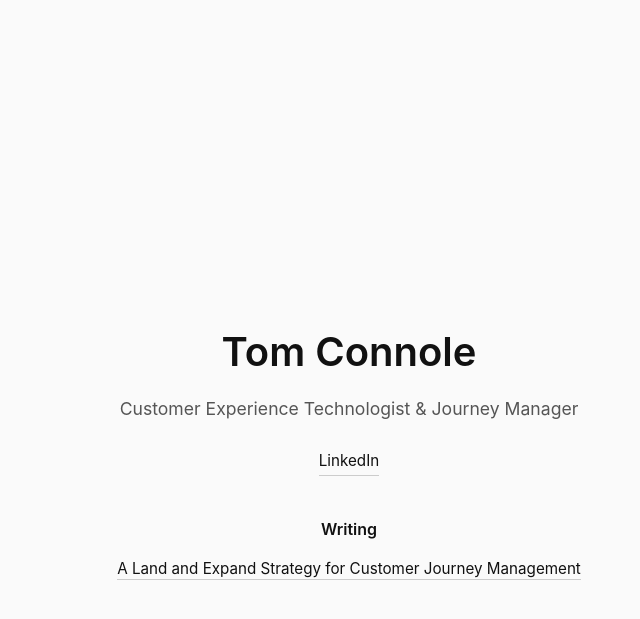
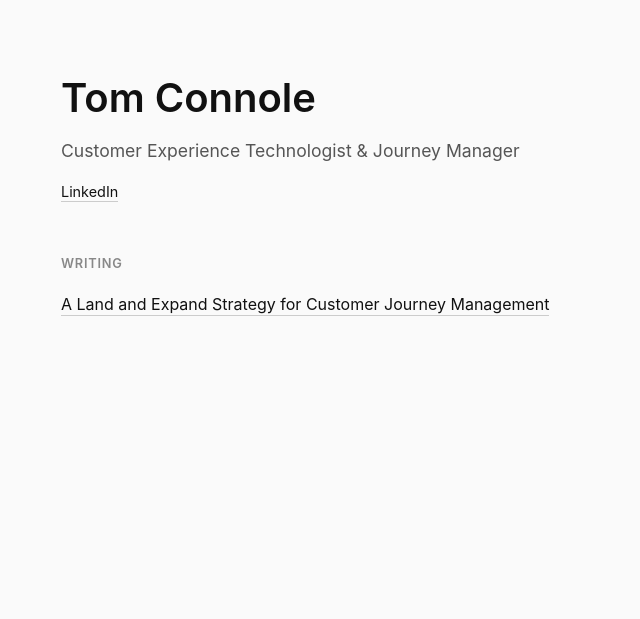
Before and after one commit to tomcnle/tomcnle, a Jekyll site: the page built from index.html, in a window 1280 px wide. Shown: the top 619 px of the page, without its empty margins (291-931 px from the left). Built offline with Jekyll 4.4.1, drawn with Linux system fonts in a browser that asks for light colours.

Commit message:
Restyle homepage as left-aligned index with header
Co-Authored-By: Claude Opus 4.6 <noreply@anthropic.com>

```diff
--- a/index.html
+++ b/index.html
@@ -2,62 +2,64 @@
 layout: default
 title: Tom Connole
 extra_style: |
-  body {
-    display: flex;
-    align-items: center;
-    justify-content: center;
+  main {
+    max-width: 640px;
+    margin: 0 auto;
+    padding: 4rem 2rem;
   }
-  main {
-    text-align: center;
-    padding: 2rem;
+  header {
+    margin-bottom: 3rem;
   }
   h1 {
     font-size: 2.5rem;
     font-weight: 600;
-    margin-bottom: 0.5rem;
+    margin-bottom: 0.25rem;
   }
   .tagline {
     font-size: 1.1rem;
     color: #555;
-    margin-bottom: 1.5rem;
-  }
-  .links {
-    display: flex;
-    gap: 1.5rem;
-    justify-content: center;
+    margin-bottom: 0.75rem;
   }
   .links a {
-    font-size: 0.95rem;
+    font-size: 0.9rem;
   }
-  .posts {
-    margin-top: 2.5rem;
-    text-align: left;
-    max-width: 480px;
+  h2 {
+    font-size: 0.8rem;
+    font-weight: 600;
+    text-transform: uppercase;
+    letter-spacing: 0.06em;
+    color: #888;
+    margin-bottom: 1rem;
   }
-  .posts h2 {
+  .post-list {
+    list-style: none;
+    padding: 0;
+  }
+  .post-list li {
+    margin-bottom: 0.75rem;
+  }
+  .post-list a {
     font-size: 1rem;
-    font-weight: 600;
-    margin-bottom: 0.75rem;
-    text-align: center;
-  }
-  .posts a {
-    font-size: 0.95rem;
   }
 ---
 
 <main>
+  <header>
     <h1>Tom Connole</h1>
     <p class="tagline">Customer Experience Technologist & Journey Manager</p>
     <div class="links">
       <a href="https://www.linkedin.com/in/tomconnole/">LinkedIn</a>
     </div>
+  </header>
 
   {% if site.posts.size > 0 %}
-  <div class="posts">
+  <section>
     <h2>Writing</h2>
+    <ul class="post-list">
       {% for post in site.posts %}
-      <a href="{{ post.url | relative_url }}">{{ post.title }}</a>
+      <li><a href="{{ post.url | relative_url }}">{{ post.title }}</a></li>
       {% endfor %}
-  </div>
+    </ul>
+  </section>
   {% endif %}
 </main>
```
Lines whose indentation alone changed are shown as unchanged.
